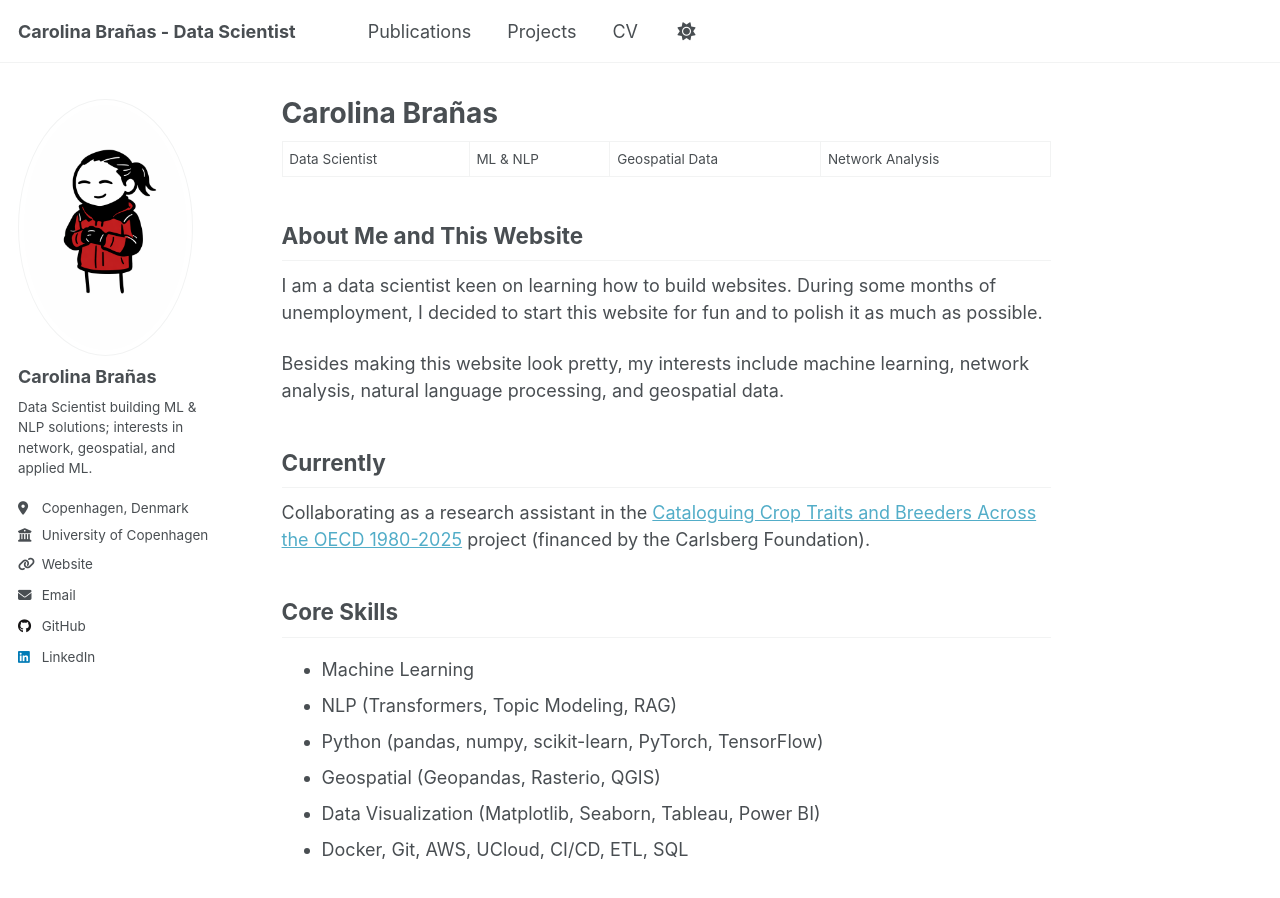
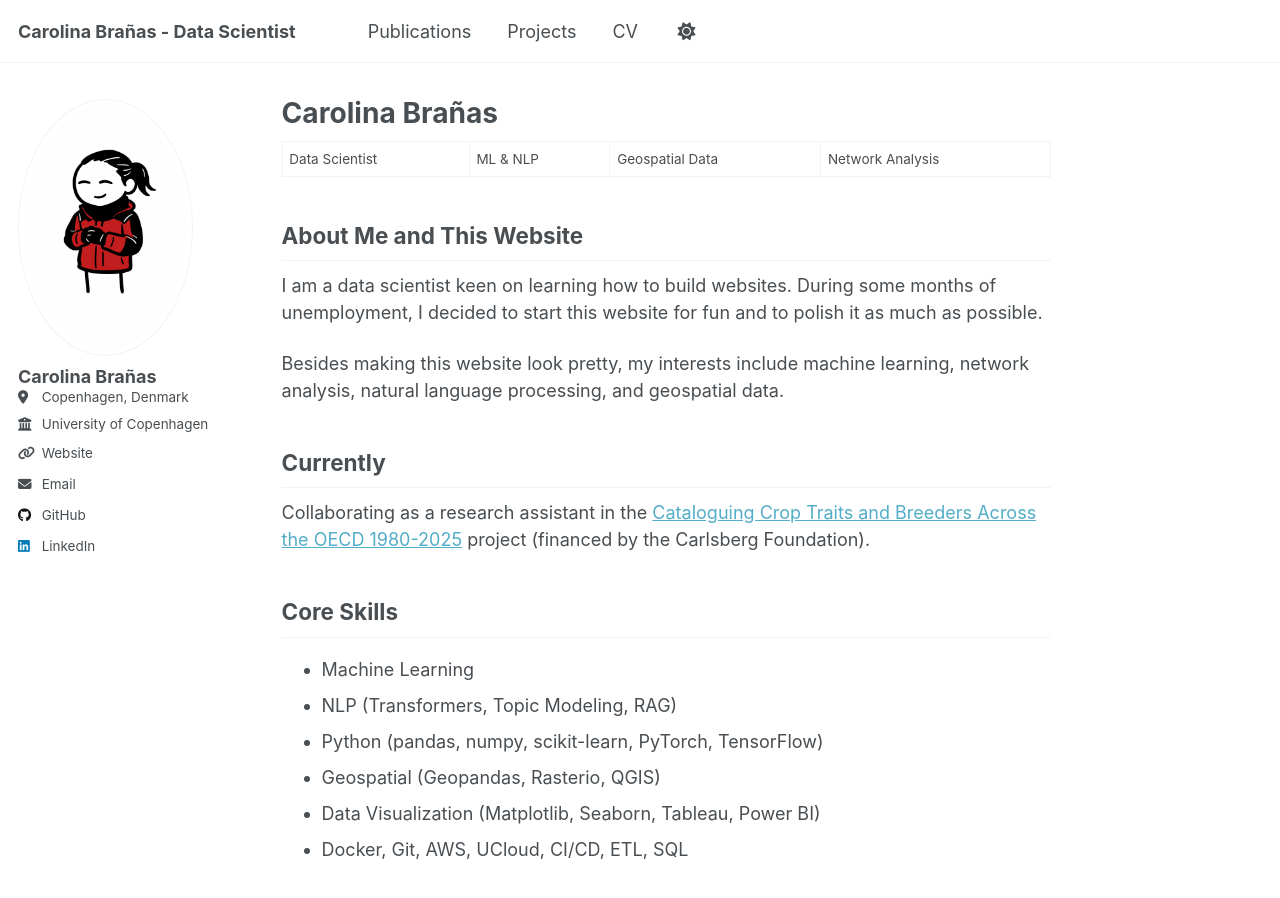
Before and after one commit to carobs9/carobs9.github.io, a Jekyll site: the page built from _pages/about.md, in a window 1280 px wide and 900 px high. Built offline with Jekyll 4.4.1, drawn with Linux system fonts in a browser that asks for light colours; a script that is not in the unit is left out.

Commit message:
Update author bio to reflect current focus and interests

```diff
--- a/_config.yml
+++ b/_config.yml
@@ -26,7 +26,7 @@
   avatar           : "profile.png"
   name             : "Carolina Brañas"
   # pronouns       : "she/her"
-  bio              : "Data Scientist building ML & NLP solutions; interests in network, geospatial, and applied ML."
+  # bio              : "Data Scientist; interests in networks, geospatial data, and applied ML."
   location         : "Copenhagen, Denmark"
   employer         : "University of Copenhagen"
   uri              : https://carobs9.github.io
```
